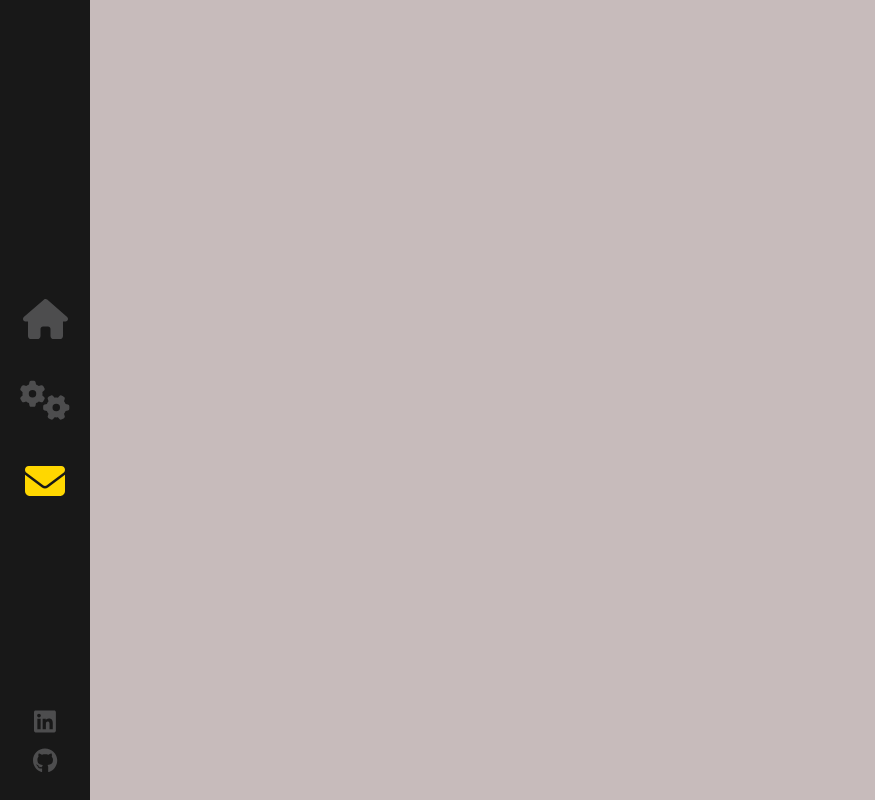
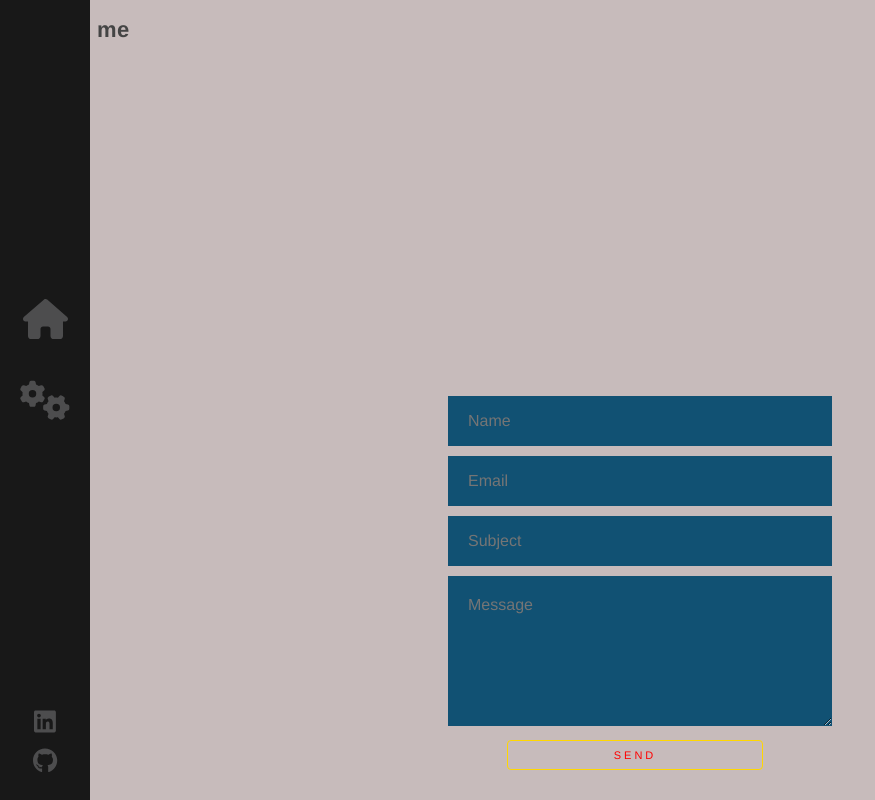
Before and after one commit to WamashuduSengani/portfolio, a React (Create React App) app: page /contact in a window 1280 px wide. Shown: the whole page, without its empty margins (0-875 px from the left). Built offline with nearby package versions, Linux system fonts and the light colour scheme.

Commit message:
some touch ups

```diff
--- a/src/components/Contact/index.js
+++ b/src/components/Contact/index.js
@@ -1,16 +1,80 @@
 import './index.scss'
+import { useRef } from 'react'
+import emailjs from '@emailjs/browser'
+import { useEffect, useState } from 'react'
+import AnimatedLetters from '../AnimatedLetters'
 
 const Contact = () => {
+    const form = useRef()
+    const [letterClass, setLetterClass] = useState('text-animate')
+
+    const sendEmail = (e) => {
+        e.preventDefault()
+
+        emailjs
+          .sendForm('gmail', 'template_YeJhZkgb', form.current, 'your-token')
+          .then(
+            () => {
+              alert('Message successfully sent!')
+              window.location.reload(false)
+            },
+            () => {
+              alert('Failed to send the message, please try again')
+            }
+          )
+      }
+
     return (
-        <div className="contact">
-            <div class="container">
-                <h2>Contact me</h2>
-            </div>
-            <div>
-                <h5 class="contact-tile"></h5>
-            </div>
 
+        <div>
+
+
+        <div className="text-zone">
+        <h1>
+            <AnimatedLetters
+              letterClass={letterClass}
+              strArray={['C', 'o', 'n', 't', 'a', 'c', 't', ' ', 'm', 'e']}
+              idx={15}
+            />
+          </h1>
+
+        <div className="contact-form">
+        <form ref={form} onSubmit={sendEmail}>
+          <ul>
+            <li className="half">
+              <input placeholder="Name" type="text" name="name" required />
+            </li>
+            <li className="half">
+              <input
+                placeholder="Email"
+                type="email"
+                name="email"
+                required
+              />
+            </li>
+            <li>
+              <input
+                placeholder="Subject"
+                type="text"
+                name="subject"
+                required
+              />
+            </li>
+            <li>
+              <textarea
+                placeholder="Message"
+                name="message"
+                required
+              ></textarea>
+            </li>
+            <li>
+              <input type="submit" className="flat-button" value="SEND" />
+            </li>
+          </ul>
+        </form>
         </div>
+      </div>
+      </div>
     )
 }
 
--- a/src/components/Contact/index.scss
+++ b/src/components/Contact/index.scss
@@ -0,0 +1,69 @@
+.contact-form {
+    li {
+        padding: 0;
+        margin: 0;
+        list-style: none;
+        margin-bottom: 10px;
+        opacity: 0;
+        overflow: hidden;
+        display: block;
+        clear: both;
+        position: relative;
+        animation: fadeInUp 2s 2s;
+        animation-fill-mode: forwards;
+
+        li.half {
+            width: 49%;
+            margin-left: 2%;
+            float: left;
+            clear: none;
+
+            &:first-child {
+              margin-left: 0;
+            }
+          }
+      }
+      input[type='text'],
+      input[type='email'] {
+        width: 30%;
+        border: 0;
+        background: #115173;
+        height: 50px;
+        font-size: 16px;
+        color: #fff;
+        padding: 0 20px;
+        box-sizing: border-box;
+      }
+
+      textarea {
+        width: 30%;
+        border: 0;
+        background: #115173;
+        height: 50px;
+        font-size: 16px;
+        color: #fff;
+        padding: 20px;
+        box-sizing: border-box;
+        min-height: 150px;
+      }
+
+  } .flat-button {
+    width: 20%;
+    color: red;
+    font-size: 11px;
+    letter-spacing: 3px;
+    text-decoration: none;
+    padding: 8px 10px;
+    border: 1px solid #ffd700;
+    // float: left;
+    border-radius: 4px;
+    background: 0 0;
+    text-transform: uppercase;
+    // float: right;
+    text-align: center;
+    margin-right: 10px;
+  }
+
+.page{
+
+}
--- a/src/components/Home/index.js
+++ b/src/components/Home/index.js
@@ -16,7 +16,7 @@ class TxtType {
     this.toRotate = toRotate;
     this.el = el;
     this.loopNum = 0;
-    this.period = parseInt(period, 10) || 2000;
+    this.period = parseInt(period, 100000000000) || 2000;
     this.txt = '';
     this.tick();
     this.isDeleting = false;
@@ -66,10 +66,6 @@ window.onload = function() {
       }
   }
 
-  var css = document.createElement("style");
-  css.type = "text/css";
-  css.innerHTML = ".typewrite > .wrap { border-right: 0.08em solid #fff}";
-  document.body.appendChild(css);
 };
 
 
@@ -81,30 +77,29 @@ const Home = () => {
         <div className="text-zone">
         <h1 class="hello">Hello, my name is <span class="name">Wamashudu Sengani</span></h1>
 
-        <h3 class="my-profession">
-        <a href="" class="typewrite" data-period="2000" data-type='[ "I am a Software Developer.", "I Love to Develop.", "I Love Design."]'
+        <h3>
+        <a href="" class="typewrite" data-period="2000" data-type='[ "an aspiring software developer", "I am eager to learn"]'
          ><span class="wrap"></span></a>
          </h3>
 
          <h5>
-          <p>I am a goal driven individual passionate about technology.
-             I want to bring innovations to the world and use technology to enhance life.
-             I'm a team player with excellent communication skills.
-             I'm able to work effectively as an individual and within a team. I'm a critical thinker, I possess good problem solving skills
-             and I always strive for continued excellence.
+          <p>I am 23 years old, currently studying Software Development at WeThinkCode_I'm a very ambitious individual with excellent communication skills, quiet confident, naturally curious. I am a motorsport
+            enthusiast and I have a very strong passion about technology.I'm a critical thinker, I possess good problem solving skills and I always strive for continued excellence.
+
            </p>
           </h5>
 
-          <h4 class='reason'>Why do I want to be a SovTech Developer?</h4>
+          <h4>Why do I want to be a SovTech Developer?</h4>
           <p>I want to become part of the team that is changing the
              way business across the world build software.I related a lot with the SovTech #TECH spex
              because I want to innovate and change the world using technology. I love problem solving and learning while
              doing so. I see SovTech as a place where I can grow as a developer since I'm transitioning from being a student to getting into the
-             industry professionally, there's plenty of opportunities for continuous learning for me as I'm eager to learn.
+             industry professionally, there's plenty of opportunities for continuous learning for me. SovTech would help me enhance my technical
+             as well as soft skills and where I can get a chance to work on different technologies and where I can gain an experience.
+             So, SovTech is simply the best company for starting my career because it strongly focus on learning.
           </p>
 
-          <NavLink activeclassname="active" className="flat-button" to="/contact">Contact me
-           </NavLink>
+          <NavLink activeclassname="active" className="flat-button" to="/contact">Contact me</NavLink>
 
         </div>
       </div>
--- a/src/components/Home/index.scss
+++ b/src/components/Home/index.scss
@@ -8,7 +8,7 @@
     max-height: 90%;
   }
   h3{
-    font-size: 30px;
+    font-size: 25px;
     margin: 7px;
 
   }
@@ -22,7 +22,8 @@
   }
 
   a{
-    color: #000;
+    color: yellow;
+    font-family: "Lucida Console", "Courier New", monospace;
 
   }
 
--- a/src/components/Sidebar/index.js
+++ b/src/components/Sidebar/index.js
@@ -18,10 +18,6 @@ const Sidebar = () => (
 
         <NavLink activeclassname="active" className="skills-link" to="/skills">
           <FontAwesomeIcon icon={faGears} color="#4d4d4e" />
-        </NavLink>
-
-        <NavLink activeclassname="active" className="contact-link" to="/contact">
-          <FontAwesomeIcon icon={faEnvelope} color="#4d4d4e" />
         </NavLink>
       </div>
 
--- a/src/components/Sidebar/index.scss
+++ b/src/components/Sidebar/index.scss
@@ -25,6 +25,7 @@
         height: 51px;
         position: relative;
         text-decoration: none;
+
 
 
     i {
```
Also changed, not shown: 2 other files (tests, documents, lock files or other folders).
